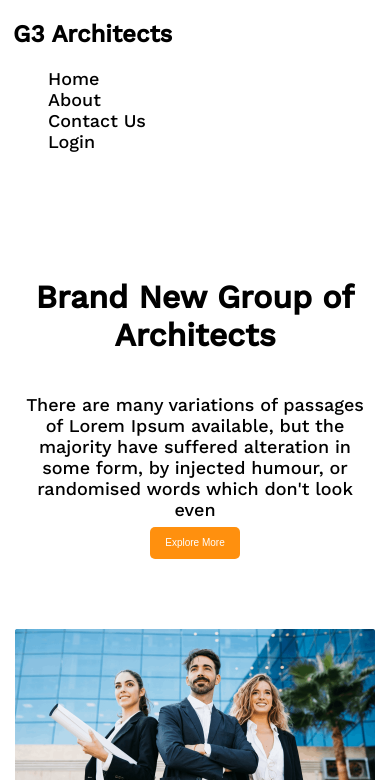
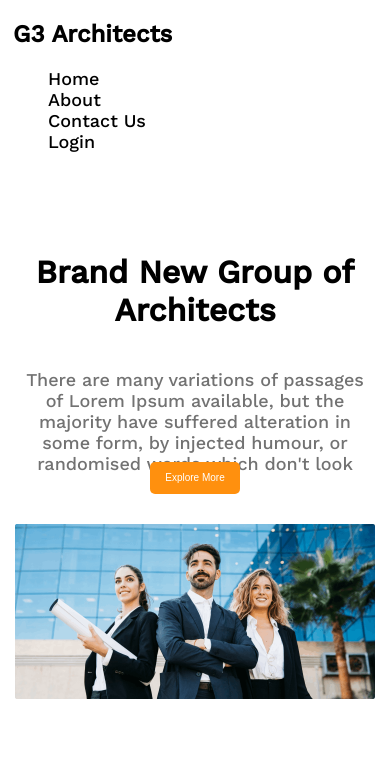
Before and after one commit to rakibulhaque-dev/architecture-project-demo, a plain HTML site: page index.html in a window 390 px wide. Shown: the top 780 px of the page. Drawn offline with nearby package versions, Linux system fonts and the light colour scheme.

Commit message:
styles added

```diff
--- a/style.css
+++ b/style.css
@@ -32,14 +32,14 @@ a{
  ----------------------------------- */
  .topview-para{
     font-size: 18px;
+    color: #727272;
  }
  .top-view{
     width: 862px;
     height: 225px;
     text-align: center;
-    align-items: center;
     margin: 0 auto;
-    margin-top: 105px;
+    margin-top: 80px;
  }
  .explore-more-btn{
     font-size: 20px;
@@ -53,7 +53,7 @@ a{
  .buttons{
     display: flex;
     justify-content: center;
-    margin: 70px auto;
+    margin: 30px auto;
  }
  /* ----------------------------------
  -----------------top banner------
@@ -274,7 +274,7 @@ a{
 
      }
      .facts{
-        margin-top:600px;
+        margin-top:800px;
         width: 190px;
         margin-bottom: 70px;
       }
```
